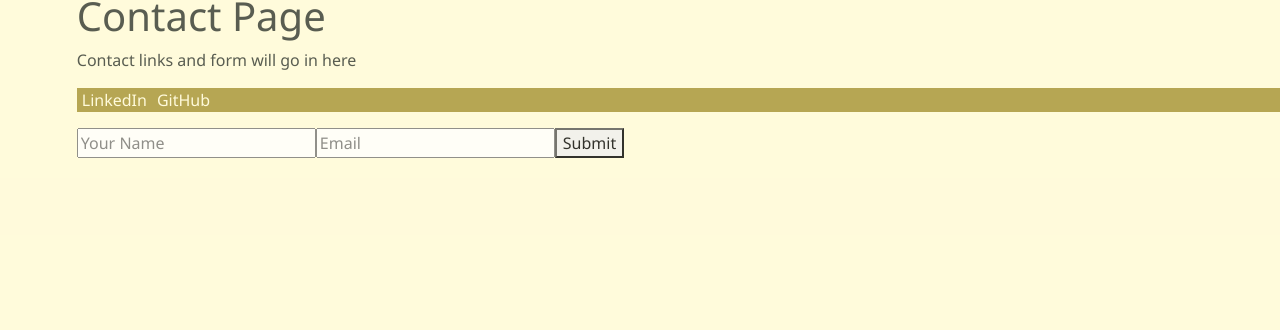
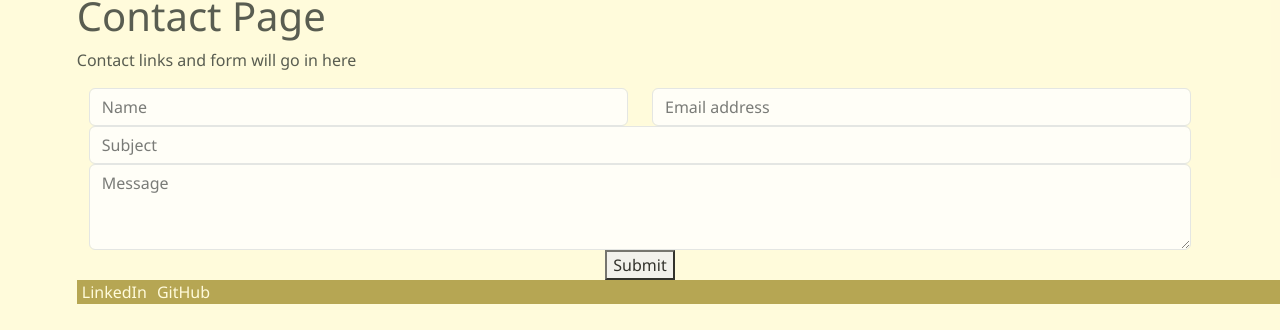
Before and after one commit to lydiabarham/Personal-Portfolio, a React (Vite) app in the folder portfolio/: page /contact in a window 1280 px wide. Shown: the part 585-915 px from the top of the page. Before the commit the page ends 820 px from the top, so only its background shows below. Built offline with nearby package versions, Linux system fonts and the light colour scheme.

Commit message:
Add email form using emailjs

```diff
--- a/portfolio/package.json
+++ b/portfolio/package.json
@@ -13,11 +13,12 @@
     "@emailjs/browser": "^3.12.1",
     "@popperjs/core": "^2.11.8",
     "bootstrap": "^5.3.2",
+    "emailjs-com": "^3.2.0",
     "localforage": "^1.10.0",
     "match-sorter": "^6.3.3",
     "react": "^18.2.0",
     "react-dom": "^18.2.0",
-    "react-hook-form": "^7.49.3",
+    "react-hook-form": "^7.50.0",
     "react-router-dom": "^6.21.3",
     "react-vertical-timeline-component": "^3.6.0",
     "sort-by": "^1.2.0"
--- a/portfolio/src/components/pages/Contact/Contact.jsx
+++ b/portfolio/src/components/pages/Contact/Contact.jsx
@@ -12,11 +12,11 @@ function Contact() {
       <p>
         Contact links and form will go in here
       </p>
+      <ContactForm/>
       <div className='link-box'>
           <Link target="_blank" className="link" to="https://www.linkedin.com/in/lydia-barham-5a92962b0/">LinkedIn</Link>
           <Link target="_blank" className="link" to="https://github.com/lydiabarham">GitHub</Link>
         </div>
-      <ContactForm/>
 
     </div>
   );
--- a/portfolio/src/components/pages/Contact/ContactForm.jsx
+++ b/portfolio/src/components/pages/Contact/ContactForm.jsx
@@ -1,60 +1,140 @@
 import React, { useState } from 'react';
+import { useForm } from 'react-hook-form';
+import emailjs from 'emailjs-com';
 import "./styleContact.css";
 
-function ContactForm() {
-  const [formData, setFormData] = useState({
-    yourName: '',
-    email: '',
+const REACT_APP_SERVICE_ID = "service_sh4ltnd";
+const REACT_APP_TEMPLATE_ID = "template_w2t16fj";
+const REACT_APP_PUBLIC_KEY = "a4bYZAAuidl7Hx79U";
+
+const ContactForm = () => {
+  const {
+    register,
+    handleSubmit,
+    reset,
+    formState: { errors }
+  } = useForm();
+
+  const [disabled, setDisabled] = useState(false);
+  const [alertInfo, setAlertInfo] = useState({
+    display: false,
+    message: '',
+    type: '',
   });
 
-  const handleInputChange = (event) => {
-    const { name, value } = event.target;
+  const toggleAlert = (message, type) => {
+    setAlertInfo({ display: true, message, type });
 
-    setFormData({
-      ...formData,
-      [name]: value,
-    });
+    setTimeout(() => {
+      setAlertInfo({ display: false, message: '', type: '' });
+    }, 5000);
   };
 
-  const handleFormSubmit = (event) => {
-    event.preventDefault();
+  const onSubmit = async (data) => {
+    const { name, email, subject, message } = data;
+    try {
+      setDisabled(true);
 
-    // Alert the user
-
-    alert(`Thank you ${formData.yourName}, you will recieve a my up-to-date CV very soon!`);
-    setFormData({
-      yourName: '',
-      email: '',
-    });
+      const templateParams = {
+        name,
+        email,
+        subject,
+        message,
       };
 
+      await emailjs.send(
+        REACT_APP_SERVICE_ID,
+        REACT_APP_TEMPLATE_ID,
+        templateParams,
+        REACT_APP_PUBLIC_KEY
+      );
+
+      toggleAlert('Form submission was successful!', 'success');
+    } catch (e) {
+      console.error(e);
+      toggleAlert('Uh oh. Something went wrong.', 'danger');
+    } finally {
+      setDisabled(false);
+      reset();
+    }
+  };
 
   return (
-    <div>
-      <p>
-      Enter your name and email address and I'll send an up-to-date version of my CV.
-      </p>
-      <form className="form">
+    <div className='ContactForm'>
+      <div className='container'>
+        <div className='row'>
+          <div className='col-12 text-center'>
+            <div className='contactForm'>
+              <form id='contact-form' noValidate onSubmit={handleSubmit(onSubmit)}>
+                <div className='row formRow'>
+                  <div className='col-6'>
                     <input
-          value={formData.yourName}
-          name="yourName"
-          onChange={handleInputChange}
-          type="text"
-          placeholder="Your Name"
+                      type='text'
+                      name='name'
+                      className='form-control formInput'
+                      placeholder='Name'
+                      {...register('name', { required: true })}
                     />
+                  </div>
+                  <div className='col-6'>
                     <input
-          value={formData.email}
-          name="email"
-          onChange={handleInputChange}
-          type="text"
-          placeholder="Email"
+                      type='email'
+                      name='email'
+                      className='form-control formInput'
+                      placeholder='Email address'
+                      {...register('email', { required: true })}
                     />
-        <button type="button" onClick={handleFormSubmit}>
+                  </div>
+                </div>
+                <div className='row formRow'>
+                  <div className='col'>
+                    <input
+                      type='text'
+                      name='subject'
+                      className='form-control formInput'
+                      placeholder='Subject'
+                      {...register('subject', { required: true })}
+                    />
+                  </div>
+                </div>
+                <div className='row formRow'>
+                  <div className='col'>
+                    <textarea
+                      rows={3}
+                      name='message'
+                      className='form-control formInput'
+                      placeholder='Message'
+                      {...register('message', { required: true })}
+                    />
+                  </div>
+                </div>
+                <button className='submit-btn' type='submit' disabled={disabled}>
                   Submit
                 </button>
               </form>
             </div>
+          </div>
+        </div>
+      </div>
+      {alertInfo.display && (
+        <div
+          className={`alert alert-${alertInfo.type} alert-dismissible mt-5`}
+          role='alert'
+        >
+          {alertInfo.message}
+          <button
+            type='button'
+            className='btn-close'
+            data-bs-dismiss='alert'
+            aria-label='Close'
+            onClick={() =>
+              setAlertInfo({ display: false, message: '', type: '' })
+            }
+          ></button>
+        </div>
+      )}
+    </div>
   );
-}
+};
 
 export default ContactForm;
```
Also changed, not shown: 1 other file (tests, documents, lock files or other folders). Lines whose indentation alone changed are shown as unchanged.
